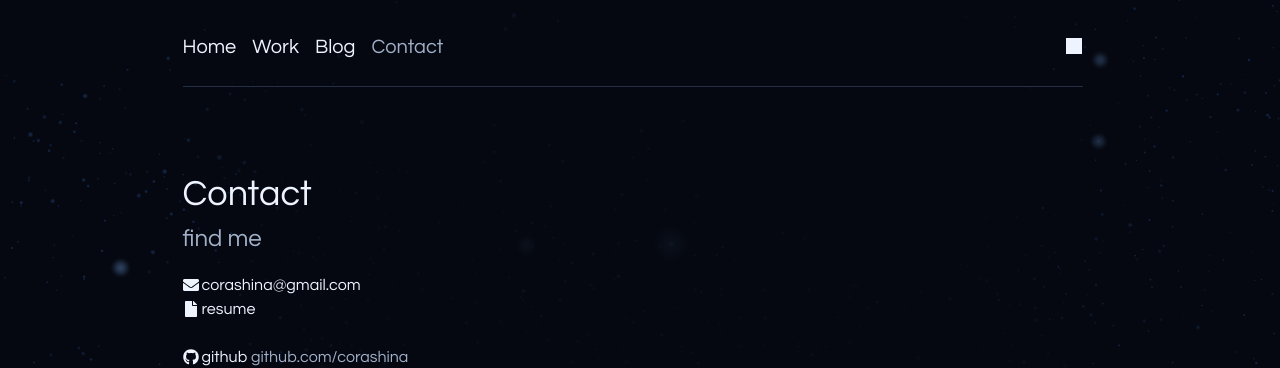
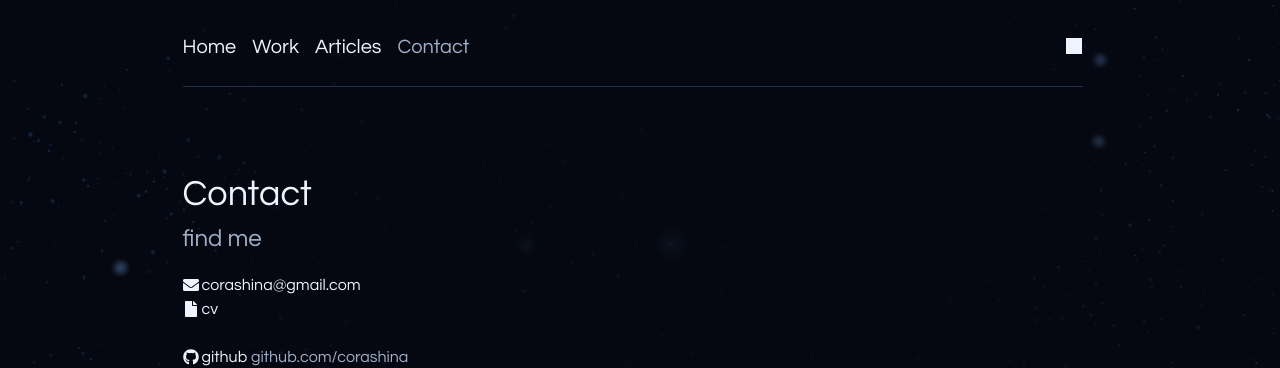
Before and after one commit to corashina/corashina.github.io, a React (Vite) app: page /contact in a window 1280 px wide. Shown: the top 368 px of the page. Built offline with nearby package versions, Linux system fonts and the light colour scheme; no server answers.

Commit message:
Rename the Blog section to Articles and label the CV link "cv"
The nav, page title, link-preview title, back link and region label now say
Articles. URLs stay under /blog so shared and indexed links keep working.
The Contact page PDF link now reads "cv", matching the PDF and the rest of the site.

```diff
--- a/scripts/create-route-pages.mjs
+++ b/scripts/create-route-pages.mjs
@@ -41,7 +41,7 @@ export async function createRoutePages({ distDirectory, postsDirectory, projects
     { path: "contact", ...meta("/contact") },
     {
       path: "blog",
-      title: `Blog | ${pageMeta.siteName}`,
+      title: `Articles | ${pageMeta.siteName}`,
       description: "Articles and engineering notes by Tomasz Zielinski.",
       lastModified: newestPost,
     },
--- a/src/components/Navigation.tsx
+++ b/src/components/Navigation.tsx
@@ -13,7 +13,7 @@ type NavigationProps = {
 const links = [
   { label: "Home", to: "/", end: true },
   { label: "Work", to: "/works", end: true },
-  { label: "Blog", to: "/blog", end: false },
+  { label: "Articles", to: "/blog", end: false },
   { label: "Contact", to: "/contact", end: true },
 ] as const;
 
--- a/src/pages/BlogPage.tsx
+++ b/src/pages/BlogPage.tsx
@@ -5,7 +5,7 @@ import { formatPostDate, useBlogMetadata } from "../blog/useBlogMetadata";
 import styles from "../styles/blog.module.scss";
 
 export function BlogPage(): JSX.Element {
-  useBlogMetadata("/blog", "Blog | Tomasz Zielinski", "Articles and engineering notes by Tomasz Zielinski.");
+  useBlogMetadata("/blog", "Articles | Tomasz Zielinski", "Articles and engineering notes by Tomasz Zielinski.");
   const orderedPosts = [...posts];
   const particlesIndex = orderedPosts.findIndex(post => post.slug === "sculpting-particles-with-persistent-forces");
   const assistantIndex = orderedPosts.findIndex(post => post.slug === "building-a-private-telegram-assistant");
@@ -13,7 +13,7 @@ export function BlogPage(): JSX.Element {
     [orderedPosts[particlesIndex], orderedPosts[assistantIndex]] =
       [orderedPosts[assistantIndex], orderedPosts[particlesIndex]];
   }
-  return <section className={styles.blog} aria-label="Blog posts">
+  return <section className={styles.blog} aria-label="Articles">
     {posts.length === 0 ? <p>No articles published yet.</p> :
       <ol className={styles.posts}>{orderedPosts.map(post => <li key={post.slug} className={styles.post}>
         <time dateTime={post.date} className={styles.date}>{formatPostDate(post.date)}</time>
--- a/src/pages/BlogPostPage.tsx
+++ b/src/pages/BlogPostPage.tsx
@@ -48,7 +48,7 @@ export function BlogPostPage(): JSX.Element {
 
   if (!post) return <NotFoundPage />;
   return <section className={styles.articlePage} onClick={followFragment} aria-labelledby="article-title">
-    <Link to="/blog" className={styles.backLink}><span aria-hidden="true">←</span> Back to blog</Link>
+    <Link to="/blog" className={styles.backLink}><span aria-hidden="true">←</span> Back to articles</Link>
     <header className={styles.articleHeader}>
       <time dateTime={post.date} className={styles.date}>{formatPostDate(post.date)}</time>
       <h1 id="article-title">{post.title}</h1>
--- a/src/pages/ContactPage.tsx
+++ b/src/pages/ContactPage.tsx
@@ -26,7 +26,7 @@ export function ContactPage(): JSX.Element {
           <li>
             <a href="/tomasz_zielinski.pdf" onClick={() => trackContactClick("cv")}>
               <FaFile aria-hidden="true" />
-              resume
+              cv
             </a>
           </li>
           <li className={styles.socialStart}>
```
Also changed, not shown: 2 other files (tests, documents, lock files or other folders).
